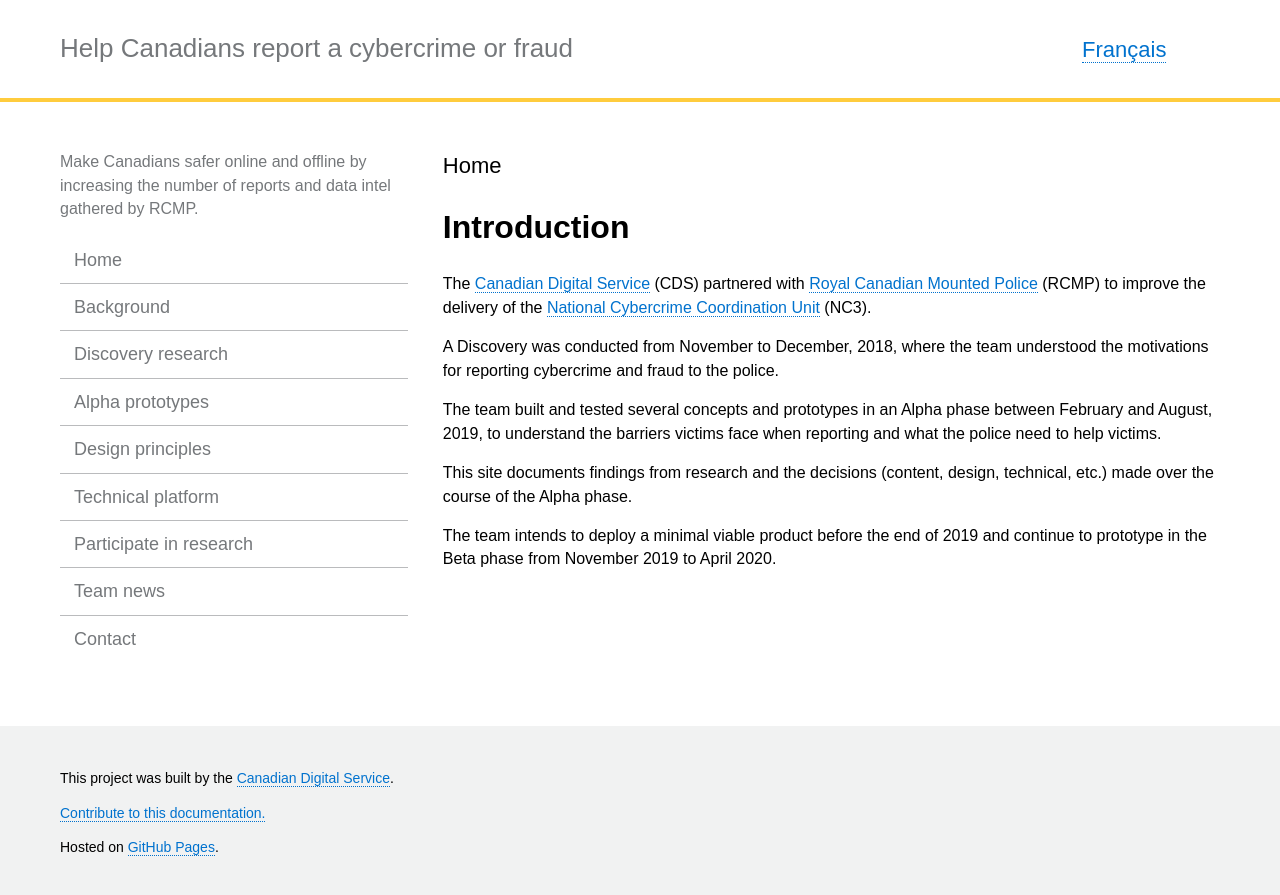
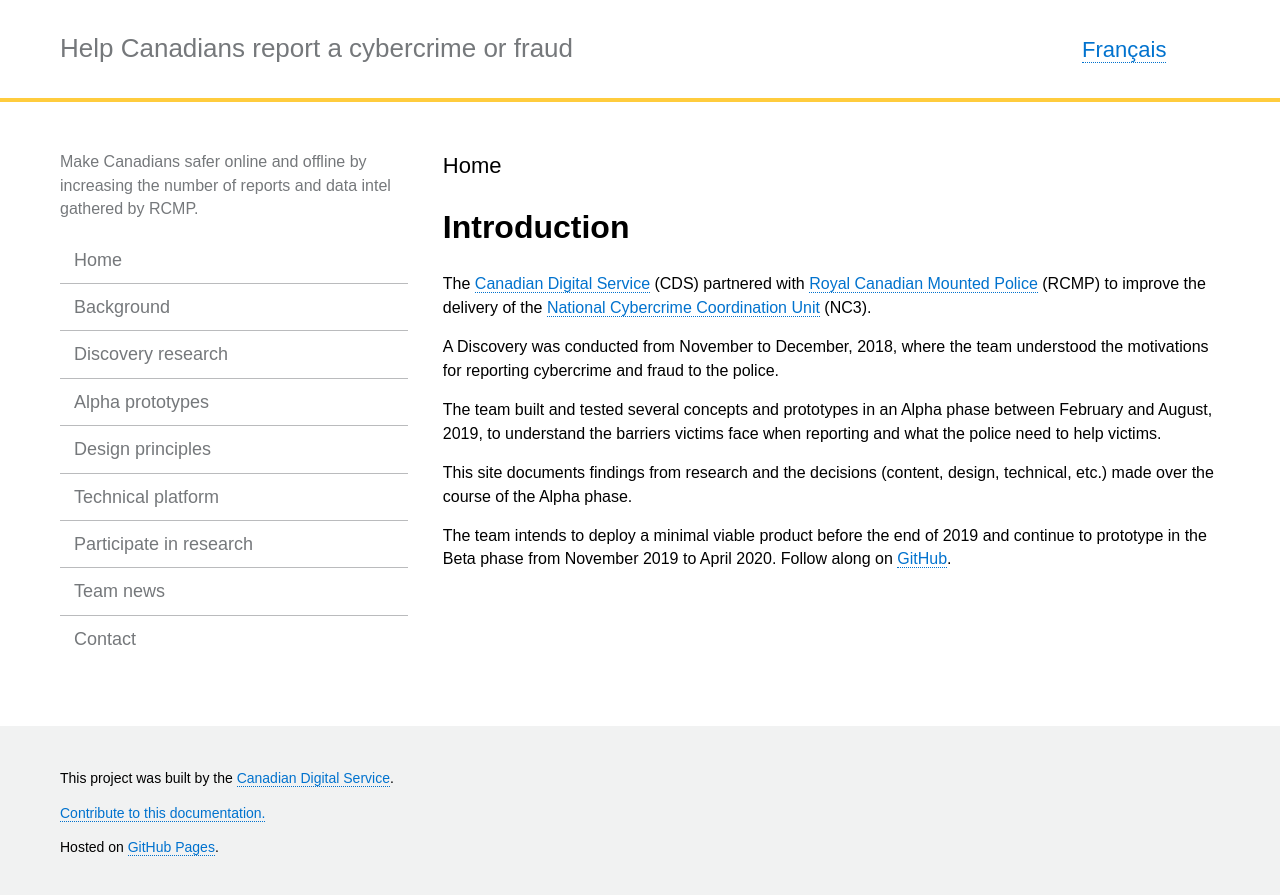
Before and after one commit to cds-snc/rcmp-report-a-cybercrime-alpha-documentation, a Jekyll site: the page built from _pages/en/home.md, in a window 1280 px wide. Shown: the top 895 px of the page. Built offline with Jekyll 4.4.1, drawn with Linux system fonts in a browser that asks for light colours.

Commit message:
Update home.md

```diff
--- a/_includes/home.md
+++ b/_includes/home.md
@@ -16,4 +16,4 @@ decisions (content, design, technical, etc.) made over the course
 of the Alpha phase.
 
 The team intends to deploy a minimal viable product before the
-end of 2019 and continue to prototype in the Beta phase from November 2019 to April 2020.
+end of 2019 and continue to prototype in the Beta phase from November 2019 to April 2020. Follow along on [GitHub](https://github.com/cds-snc/report-a-cybercrime).
```
